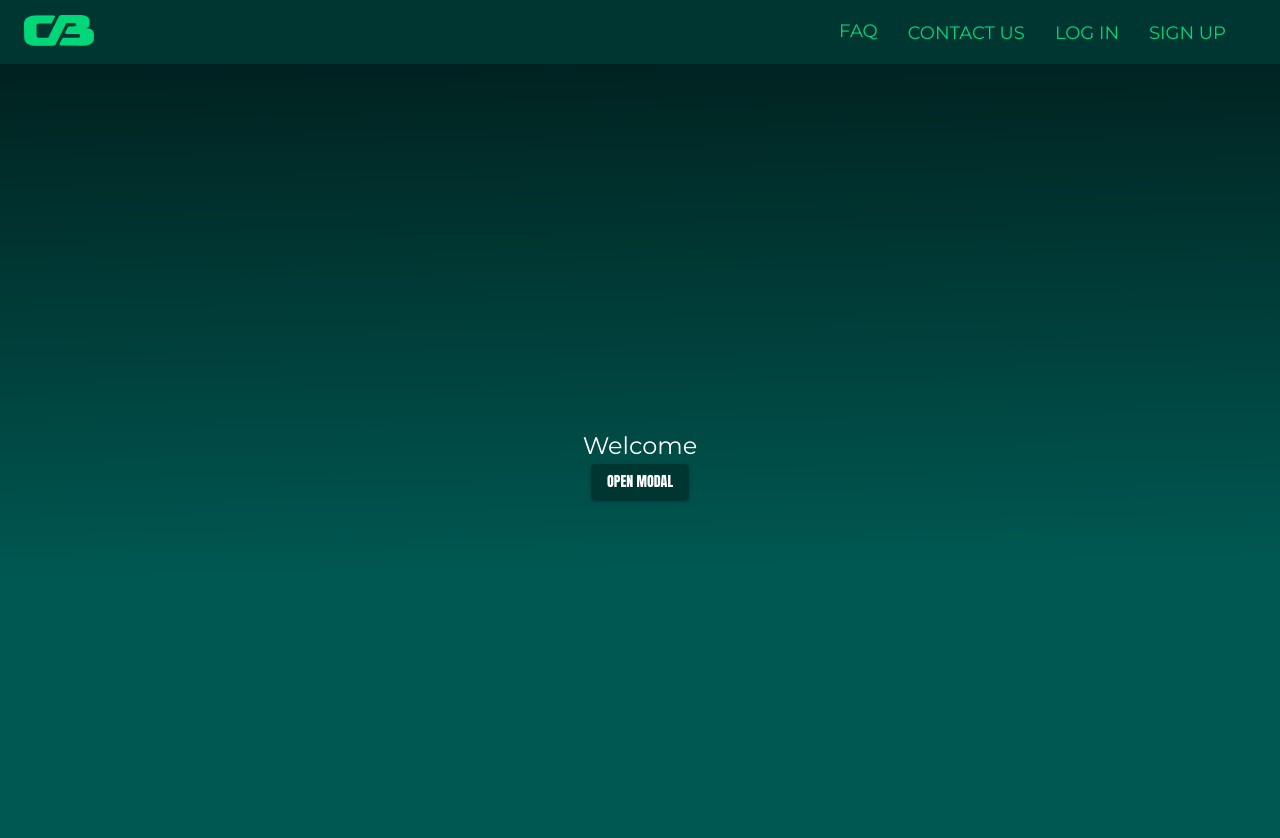
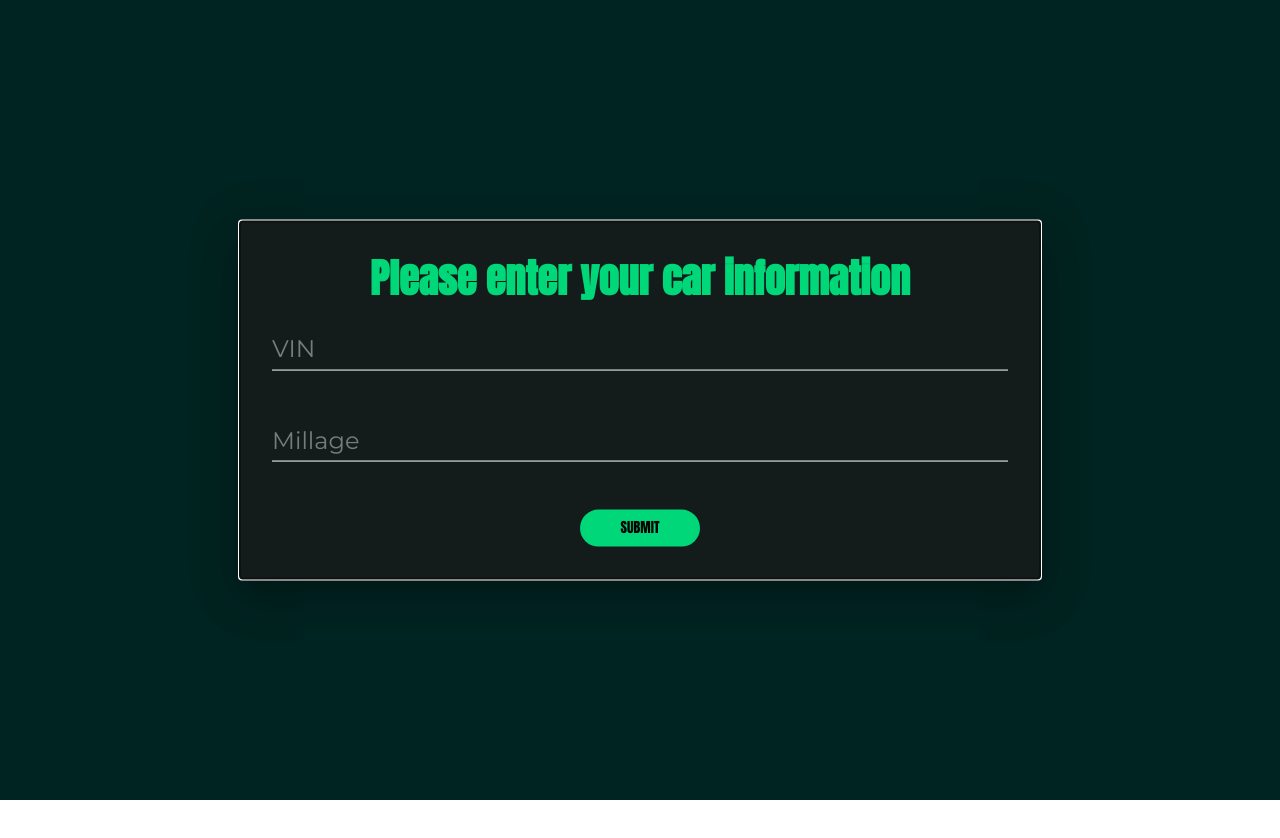
Before and after one commit to code-techhb/yourCarBuddy, a Next.js app: page /register in a window 1280 px wide. Shown: the top 838 px of the page. After the commit the page ends 800 px from the top, so only its background shows below. Built offline with nearby package versions, Linux system fonts and the light colour scheme; no server answers.

Commit message:
Fixed bugs and cleaned up pages

```diff
--- a/app/components/hero2.js
+++ b/app/components/hero2.js
@@ -14,14 +14,13 @@ import { useAuth } from "@clerk/nextjs";
 
 const MiddleHero = () => {
   // ---------------------- handle function -----------------
-
   const { isSignedIn } = useAuth();
   const router = useRouter();
 
   const RedirectToChatbot = async () => {
     if (!isSignedIn) {
       // Redirect to sign-in page if not signed in
-      router.push("/sign-in");
+      router.push("/sign-up");
     } else {
       // Redirect to the dashboard if signed in
       router.push("/chatbot");
--- a/app/layout.js
+++ b/app/layout.js
@@ -5,7 +5,7 @@ import { ClerkProvider } from "@clerk/nextjs";
 const inter = Inter({ subsets: ["latin"] });
 
 export const metadata = {
-  title: "Car Buddy",
+  title: "CarBuddy",
   description:
     "Car Buddy simplifies your car maintenance with smart reminders and insightful advice. Say goodbye to confusion and overpaying—experience effortless car care with just a few taps.",
 };
--- a/app/profile/page.js
+++ b/app/profile/page.js
@@ -1,9 +1,7 @@
 "use client";
 import * as React from "react";
 import { useState, useEffect } from "react";
-import { styled } from "@mui/material/styles";
 import {
-  CssBaseline,
   Box,
   ThemeProvider,
   Typography,
@@ -42,7 +40,7 @@ const Profile = () => {
     if (!isLoaded) return;
 
     if (!user) {
-      router.push("/login");
+      router.push("/sign-in");
       return;
     }
     const fetchCars = async () => {
--- a/app/register/page.js
+++ b/app/register/page.js
@@ -11,14 +11,14 @@ import {
   Stack,
 } from "@mui/material";
 import { styled } from "@mui/material/styles";
-import { useUser } from "@clerk/nextjs"; // Import useUser
+import { useUser } from "@clerk/nextjs";
 import { addUserCar } from "../utils/page";
 import { useRouter } from "next/navigation";
-import Navbar from "../components/navbar";
 // ---------------- component -----------------
 export default function RegisterForm() {
   // ---------------- state management vars -----------------
-  const [open, setOpen] = useState(false);
+  const [open, setOpen] = useState(true);
+  const [formFilled, setFormFilled] = useState(false);
   const { user } = useUser();
   const userId = user?.id;
   const router = useRouter();
@@ -49,9 +49,22 @@ export default function RegisterForm() {
   });
 
   // ----------------event handler functions -----------------
-  const handleOpen = () => setOpen(true);
-  const handleClose = () => setOpen(false);
-  // ----------------------UI-----------------------------
+  const handleInputChange = () => {
+    // Check if form fields have values to determine if the form is filled
+    const vin = document.querySelector('input[name="VIN"]').value.trim();
+    const mileage = document
+      .querySelector('input[name="mileage"]')
+      .value.trim();
+    setFormFilled(vin.length > 0 || mileage.length > 0);
+  };
+
+  const handleClose = () => {
+    if (formFilled) {
+      setOpen(false);
+    } else {
+      alert("Please enter your Car information before you can proceed!");
+    }
+  };
 
   // -----------------On submit -----------------
   const handleSubmit = async (event) => {
@@ -89,12 +102,6 @@ export default function RegisterForm() {
         }
       });
 
-      // Output the vehicle details
-      // console.log(`Brand: ${brand}`);
-      // console.log(`Make: ${make}`);
-      // console.log(`Model: ${model}`);
-      // console.log(`Model Year: ${modelYear}`);
-
       // Data to be sent to Firebase
       const carData = {
         VIN: formData.get("VIN"),
@@ -123,31 +130,15 @@ export default function RegisterForm() {
 
   return (
     <ThemeProvider theme={theme}>
-      {/* Navbar go here */}
-      <Navbar></Navbar>
-      {/* Outer box */}
-      <Box
-        width="100vw"
-        height="100vh"
+      <Modal
+        open={open}
+        onClose={handleClose}
         sx={{
-          background: theme.custom.background,
-          display: "flex",
-          justifyContent: "center",
-          alignItems: "center",
-          flexDirection: "column",
+          "& .MuiBackdrop-root": {
+            backgroundColor: "rgba(0, 36, 33, 1)",
+          },
         }}
       >
-        <Typography color="primary.white">Welcome</Typography>
-        {/* button for testing purposes */}
-        <Button
-          variant="contained"
-          background="primary.secondary"
-          onClick={handleOpen}
-        >
-          Open Modal
-        </Button>
-        {/* modal */}
-        <Modal open={open} onClose={handleClose}>
         <Box
           sx={{
             background: theme.custom.thin_background,
@@ -190,12 +181,14 @@ export default function RegisterForm() {
                   fontWeight: 700,
                   color: "primary.white",
                 }}
+                onChange={handleInputChange}
               />
               <WhiteTextField
                 variant="standard"
                 type="number"
                 placeholder="Millage"
                 name="mileage"
+                onChange={handleInputChange}
               />
 
               <Button
@@ -216,7 +209,6 @@ export default function RegisterForm() {
           </form>
         </Box>
       </Modal>
-      </Box>
     </ThemeProvider>
   );
 }
--- a/app/sign-in/[[...sign-in]]/page.js
+++ b/app/sign-in/[[...sign-in]]/page.js
@@ -1,10 +1,8 @@
 "use client";
-import theme from "@/app/components/theme";
 import Navbar from "@/app/components/navbar";
 import Footer from "@/app/components/footer";
 import { ThemeProvider, Box, Paper, Typography, Button } from "@mui/material";
 import { SignIn } from "@clerk/nextjs";
-import { useRouter } from "next/navigation";
 import Theme from "@/app/components/theme";
 // ---------------------- const vars -----------------
 const clerkTheme = {
@@ -15,8 +13,6 @@ const clerkTheme = {
 };
 
 export default function SignInPage() {
-  const router = useRouter();
-
   // ----------------- UI ------------------
   return (
     <ThemeProvider theme={Theme}>
@@ -42,6 +38,7 @@ export default function SignInPage() {
           }}
         >
           <Paper
+            elevation={0}
             sx={{
               p: 4,
               maxWidth: "sm",
--- a/app/utils/authRedirection.js
+++ b/app/utils/authRedirection.js
@@ -1,5 +1,4 @@
 // In utils/authRedirection.js
-
 import { useEffect } from "react";
 import { useAuth, useUser } from "@clerk/nextjs";
 import { useRouter } from "next/navigation";
@@ -19,9 +18,9 @@ export function useAuthRedirection() {
         const isFirstSignIn = user.createdAt === user.updatedAt;
 
         if (isFirstSignIn) {
+          router.push("/profile");
+        } else {
           router.push("/register");
-        } else {
-          router.push("/dashboard");
         }
       }
     }
```
Also changed, not shown: app/components/hero.js (+4 -12 lines), app/newHomepage/page.js (deleted, +0 -34 lines), app/page.js (+0 -24 lines), app/sign-up/[[...sign-up]]/page.js (+2 -11 lines). Lines whose indentation alone changed are shown as unchanged.
